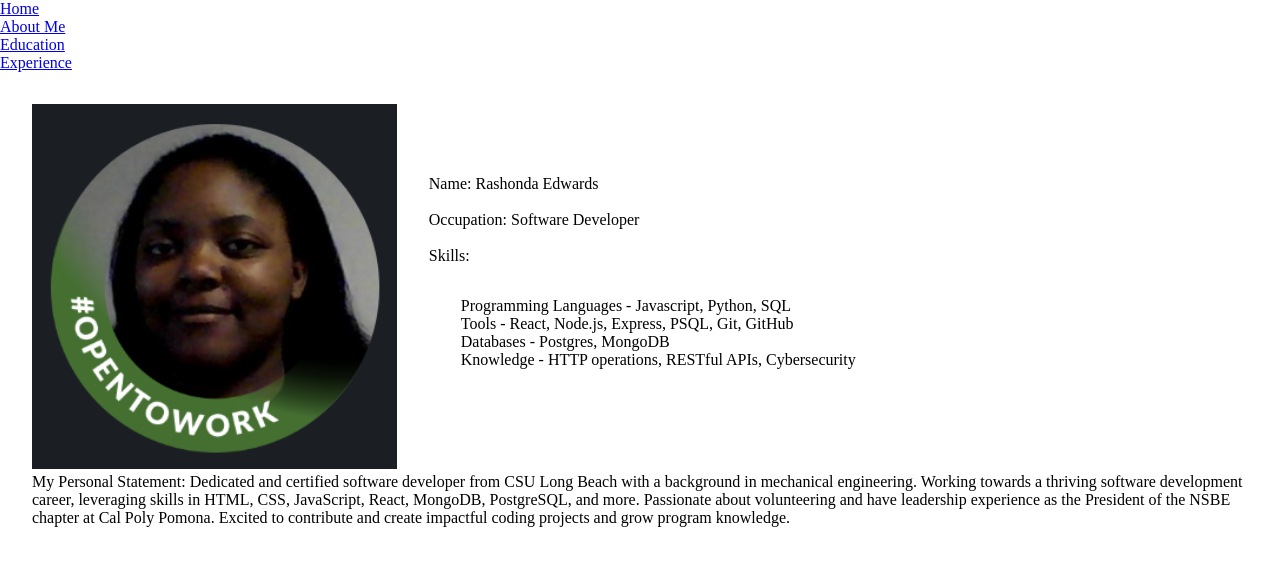
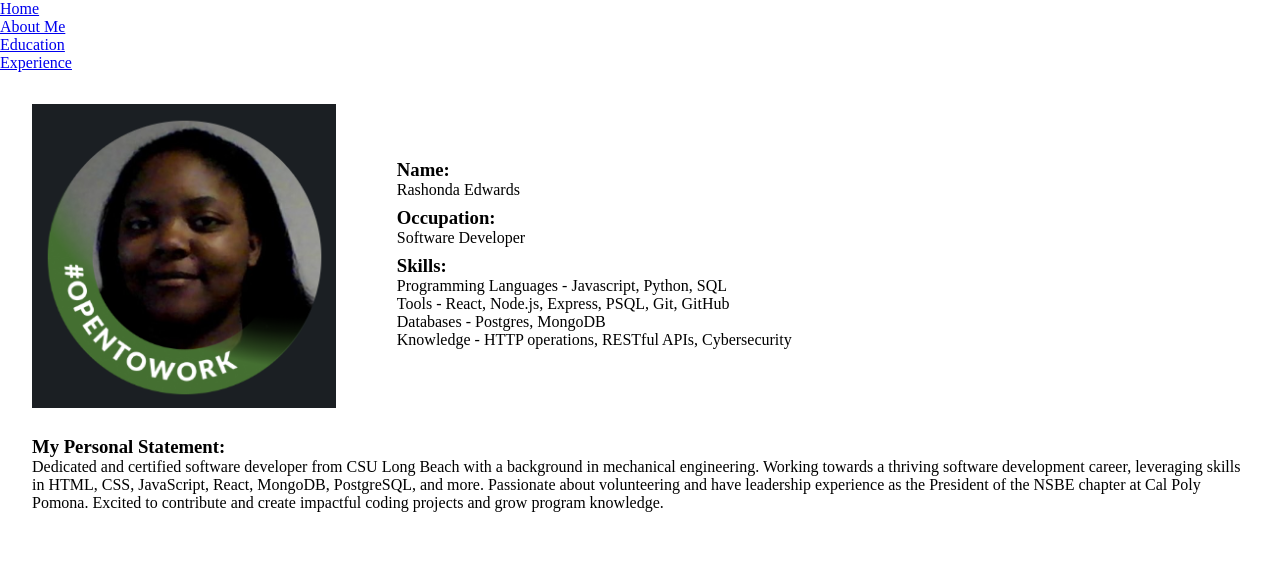
Before and after one commit to rdedwards1124/Portfolio, a React (Create React App) app: page / in a window 1280 px wide. Shown: the top 566 px of the page. Built offline with nearby package versions, Linux system fonts and the light colour scheme.

Commit message:
much better looking!

```diff
--- a/src/App.css
+++ b/src/App.css
@@ -8,13 +8,14 @@
 .Home-Main {
     display: flex;
     align-items: center;
-    justify-content: space-between;
+    /* justify-content: space-between; */
     flex-wrap: wrap;
     margin: 2em;
 }
 
 .Profile-Pic{
-    width: 30%;
+    width: 25%;
+    /* margin: 0.5em; */
 }
 
 .Profile-Pic img{
@@ -22,10 +23,19 @@
 }
 
 .Basic-Info{
-    width: 70%;
+    width: 65%;
+    padding-left: 5%;
 }
 
 .Basic-Info ul {
     list-style: none;
-    padding: 2em;
 }
+
+.Basic-Info p {
+    padding-bottom: 0.5em;
+}
+
+.Paragraph{
+    margin-top: 1.5em;
+    margin-bottom: 1em;
+}
--- a/src/Home.js
+++ b/src/Home.js
@@ -1,33 +1,53 @@
-import React from 'react';
-import myImage from './me.png';
+import React from "react";
+import myImage from "./me.png";
 
-function Home (){
-    return(
+function Home() {
+    return (
         <>
             <div className="Home-Main">
                 <div className="Profile-Pic">
                     <img src={myImage}></img>
                 </div>
                 <div className="Basic-Info">
-                    <ul>
-                        <li>Name: Rashonda Edwards</li>
-                        <br/>
-                        <li>Occupation: Software Developer</li>
-                        <br/>
-                        <li>Skills:
-                            <ul>
-                                <li>Programming Languages - Javascript, Python, SQL</li>
-                                <li>Tools - React, Node.js, Express, PSQL, Git, GitHub</li>
-                                <li>Databases - Postgres, MongoDB</li>
-                                <li>Knowledge - HTTP operations, RESTful APIs, Cybersecurity</li>
-                            </ul>
-                        </li>
-                    </ul>
+                    <h3>Name:</h3>
+                    <p>Rashonda Edwards</p>
+                    <h3>Occupation:</h3>
+                    <p>Software Developer</p>
+                    <h3>Skills:</h3>
+                    <p>
+                        <ul>
+                            <li>
+                                Programming Languages - Javascript, Python, SQL
+                            </li>
+                            <li>
+                                Tools - React, Node.js, Express, PSQL, Git,
+                                GitHub
+                            </li>
+                            <li>Databases - Postgres, MongoDB</li>
+                            <li>
+                                Knowledge - HTTP operations, RESTful APIs,
+                                Cybersecurity
+                            </li>
+                        </ul>
+                    </p>
                 </div>
-                <div className="Paragraph">My Personal Statement: Dedicated and certified software developer from CSU Long Beach with a background in mechanical engineering. Working towards a thriving software development career, leveraging skills in HTML, CSS, JavaScript, React, MongoDB, PostgreSQL, and more. Passionate about volunteering and have leadership experience as the President of the NSBE chapter at Cal Poly Pomona. Excited to contribute and create impactful coding projects and grow program knowledge. </div>
+                <div className="Paragraph">
+                    <h3>My Personal Statement:</h3>
+                    <p>
+                        Dedicated and certified software developer from CSU Long
+                        Beach with a background in mechanical engineering.
+                        Working towards a thriving software development career,
+                        leveraging skills in HTML, CSS, JavaScript, React,
+                        MongoDB, PostgreSQL, and more. Passionate about
+                        volunteering and have leadership experience as the
+                        President of the NSBE chapter at Cal Poly Pomona.
+                        Excited to contribute and create impactful coding
+                        projects and grow program knowledge.{" "}
+                    </p>
+                </div>
             </div>
         </>
-    )
+    );
 }
 
-export default Home
+export default Home;
```
